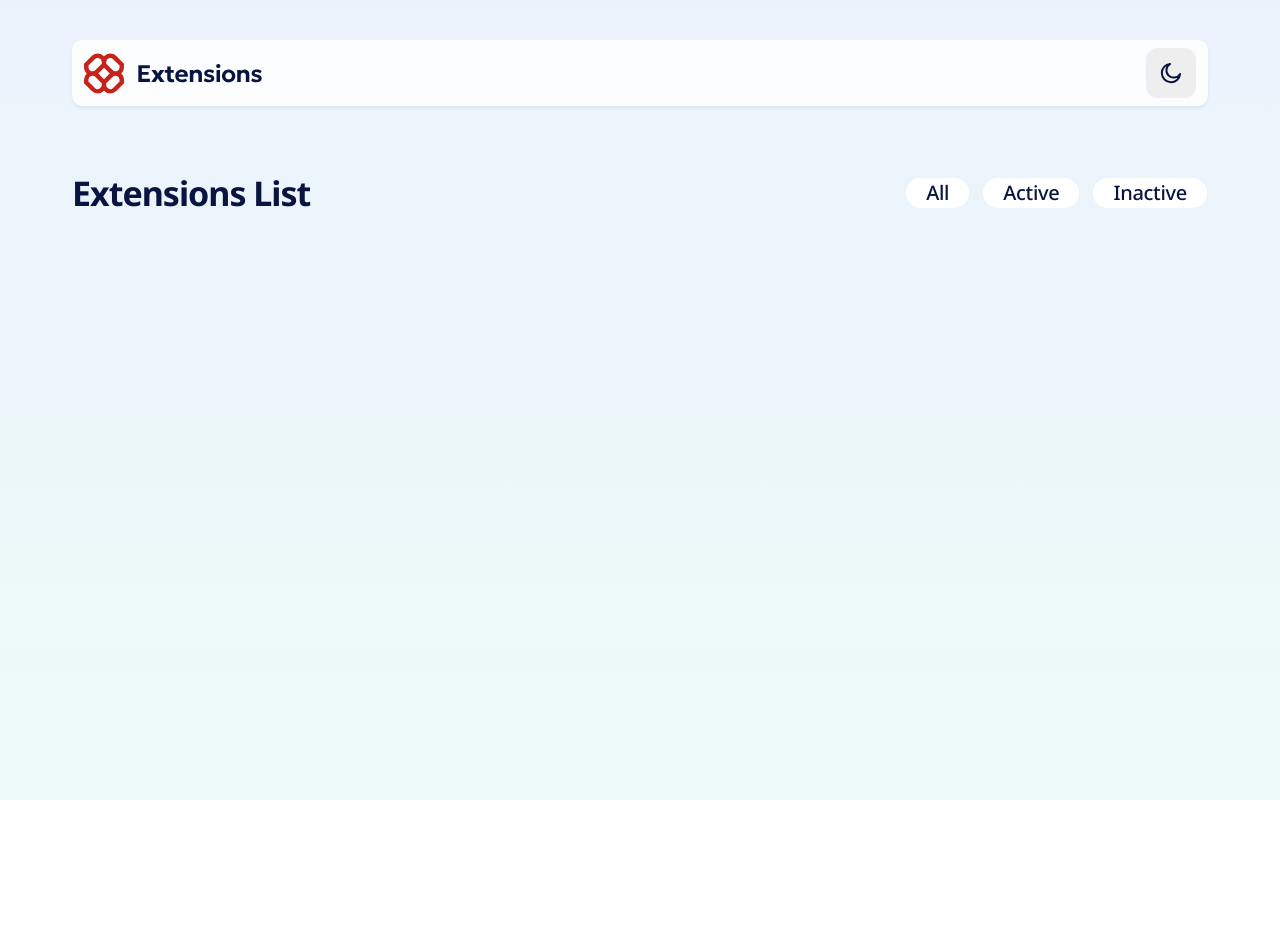
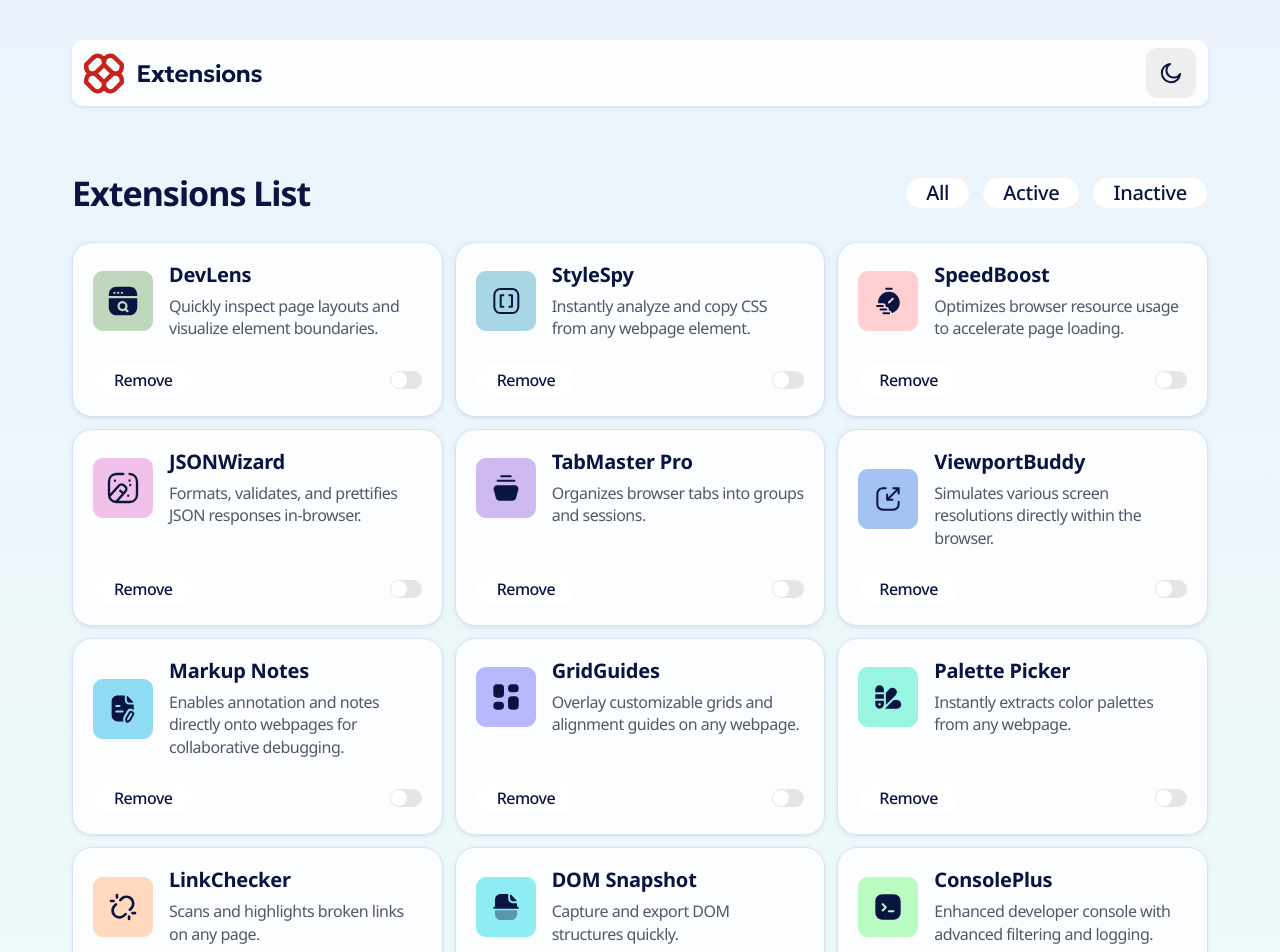
Before and after one commit to DemetreBerdzenadze7/browser-extension, a React (Vite) app: page / in a window 1280 px wide. Shown: the top 952 px of the page. Before the commit the page ends 800 px from the top, so only its background shows below. Built offline with nearby package versions, Linux system fonts and the light colour scheme.

Commit message:
feat: implement Lists and ListsSection components, add data for extensions, and enhance FiltersSection button styles

```diff
--- a/src/components/main/FiltersSection.tsx
+++ b/src/components/main/FiltersSection.tsx
@@ -9,7 +9,7 @@
       </h1>
       <div className="flex items-center justify-center gap-3 mt-6 md:mt-0 ">
         {filterBtns.map((btn) => (
-          <Button className="bg-white text-[#091540] cursor-pointer leading-[1.4] tracking-[-0.3px] text-[20px] rounded-[99px] py-2 px-5 hover:bg-red-700 hover:text-white">
+          <Button className="bg-white text-[#091540] cursor-pointer leading-[1.4] tracking-[-0.3px] text-[20px] rounded-[99px] py-2 px-5 hover:bg-[#fbfdfe] hover:opacity-[0.7] focus:border-3 focus:border-red-400">
             {btn}
           </Button>
         ))}
--- /dev/null
+++ b/src/components/main/Lists.tsx
@@ -0,0 +1,37 @@
+import data from "../../data/data.json";
+import { Button } from "../ui/button";
+import { Switch } from "../ui/switch";
+
+const Lists = () => {
+  return (
+    <>
+      {data.map((extension) => (
+        <div
+          key={extension.name}
+          className="border border-[#d6e2f5] bg-[#fbfdfe] p-5 rounded-[20px] shadow-[0_1px_5px_1px_rgba(194,206,225,0.22),0_2px_2px_0_rgba(194,206,225,0.2)] flex flex-col justify-between"
+        >
+          <div className="flex items-center gap-4">
+            <img src={extension.logo} alt="Logo" />
+            <div className="flex flex-col gap-2">
+              <p className="text-[20px] font-bold leading-[1.2] tracking-[-0.2px] text-[#091540]">
+                {extension.name}
+              </p>
+              <p className="text-[16px] leading-[1.4] tracking-[-0.5px] text-[#535868]">
+                {extension.description}
+              </p>
+            </div>
+          </div>
+
+          <div className="mt-6 flex items-center justify-between">
+            <Button className="bg-white text-[#091540] text-[16px] font-medium cursor-pointer leading-[1.4] tracking-[-0.5px] rounded-[99px] py-2 px-5 hover:bg-red-700 hover:text-white">
+              Remove
+            </Button>
+            <Switch className="cursor-pointer" />
+          </div>
+        </div>
+      ))}
+    </>
+  );
+};
+
+export default Lists;
--- /dev/null
+++ b/src/components/main/ListsSection.tsx
@@ -0,0 +1,11 @@
+import Lists from "./Lists";
+
+const ListsSection = () => {
+  return (
+    <div className="grid md:grid-cols-2 md:gap-3 lg:grid-cols-3">
+      <Lists />
+    </div>
+  );
+};
+
+export default ListsSection;
--- a/src/components/main/Main.tsx
+++ b/src/components/main/Main.tsx
@@ -1,9 +1,16 @@
 import FiltersSection from "./FiltersSection";
+import ListsSection from "./ListsSection";
 
 const Main = () => {
   return (
     <main className="mt-10 lg:mt-17.5">
-      <FiltersSection />
+      <section>
+        <FiltersSection />
+      </section>
+
+      <section className="mt-10 md:mt-8">
+        <ListsSection />
+      </section>
     </main>
   );
 };
--- /dev/null
+++ b/src/components/ui/switch.tsx
@@ -0,0 +1,30 @@
+import * as React from "react"
+import { cn } from "cn"
+import { Switch as SwitchPrimitive } from "radix-ui"
+
+function Switch({
+  className,
+  size = "default",
+  ...props
+}: React.ComponentProps<typeof SwitchPrimitive.Root> & {
+  size?: "sm" | "default"
+}) {
+  return (
+    <SwitchPrimitive.Root
+      data-slot="switch"
+      data-size={size}
+      className={cn(
+        "peer group/switch relative inline-flex shrink-0 items-center rounded-full border border-transparent transition-all outline-none group-has-[:focus-visible]/field-label:border-transparent group-has-[:focus-visible]/field-label:ring-0 after:absolute after:-inset-x-3 after:-inset-y-2 focus-visible:border-ring focus-visible:ring-3 focus-visible:ring-ring/50 aria-invalid:border-destructive aria-invalid:ring-3 aria-invalid:ring-destructive/20 data-[size=default]:h-[18.4px] data-[size=default]:w-[32px] data-[size=sm]:h-[14px] data-[size=sm]:w-[24px] dark:aria-invalid:border-destructive/50 dark:aria-invalid:ring-destructive/40 data-checked:bg-primary data-unchecked:bg-input dark:data-unchecked:bg-input/80 data-disabled:cursor-not-allowed data-disabled:opacity-50",
+        className
+      )}
+      {...props}
+    >
+      <SwitchPrimitive.Thumb
+        data-slot="switch-thumb"
+        className="pointer-events-none block rounded-full bg-background ring-0 transition-transform group-data-[size=default]/switch:size-4 group-data-[size=sm]/switch:size-3 group-data-[size=default]/switch:data-checked:translate-x-[calc(100%-2px)] group-data-[size=sm]/switch:data-checked:translate-x-[calc(100%-2px)] dark:data-checked:bg-primary-foreground group-data-[size=default]/switch:data-unchecked:translate-x-0 group-data-[size=sm]/switch:data-unchecked:translate-x-0 dark:data-unchecked:bg-foreground"
+      />
+    </SwitchPrimitive.Root>
+  )
+}
+
+export { Switch }
--- /dev/null
+++ b/src/data/data.json
@@ -0,0 +1,74 @@
+[
+  {
+    "logo": "/images/logo-devlens.svg",
+    "name": "DevLens",
+    "description": "Quickly inspect page layouts and visualize element boundaries.",
+    "isActive": true
+  },
+  {
+    "logo": "/images/logo-style-spy.svg",
+    "name": "StyleSpy",
+    "description": "Instantly analyze and copy CSS from any webpage element.",
+    "isActive": true
+  },
+  {
+    "logo": "/images/logo-speed-boost.svg",
+    "name": "SpeedBoost",
+    "description": "Optimizes browser resource usage to accelerate page loading.",
+    "isActive": false
+  },
+  {
+    "logo": "/images/logo-json-wizard.svg",
+    "name": "JSONWizard",
+    "description": "Formats, validates, and prettifies JSON responses in-browser.",
+    "isActive": true
+  },
+  {
+    "logo": "/images/logo-tab-master-pro.svg",
+    "name": "TabMaster Pro",
+    "description": "Organizes browser tabs into groups and sessions.",
+    "isActive": true
+  },
+  {
+    "logo": "/images/logo-viewport-buddy.svg",
+    "name": "ViewportBuddy",
+    "description": "Simulates various screen resolutions directly within the browser.",
+    "isActive": false
+  },
+  {
+    "logo": "/images/logo-markup-notes.svg",
+    "name": "Markup Notes",
+    "description": "Enables annotation and notes directly onto webpages for collaborative debugging.",
+    "isActive": true
+  },
+  {
+    "logo": "/images/logo-grid-guides.svg",
+    "name": "GridGuides",
+    "description": "Overlay customizable grids and alignment guides on any webpage.",
+    "isActive": false
+  },
+  {
+    "logo": "/images/logo-palette-picker.svg",
+    "name": "Palette Picker",
+    "description": "Instantly extracts color palettes from any webpage.",
+    "isActive": true
+  },
+  {
+    "logo": "/images/logo-link-checker.svg",
+    "name": "LinkChecker",
+    "description": "Scans and highlights broken links on any page.",
+    "isActive": true
+  },
+  {
+    "logo": "/images/logo-dom-snapshot.svg",
+    "name": "DOM Snapshot",
+    "description": "Capture and export DOM structures quickly.",
+    "isActive": false
+  },
+  {
+    "logo": "/images/logo-console-plus.svg",
+    "name": "ConsolePlus",
+    "description": "Enhanced developer console with advanced filtering and logging.",
+    "isActive": true
+  }
+]
```
